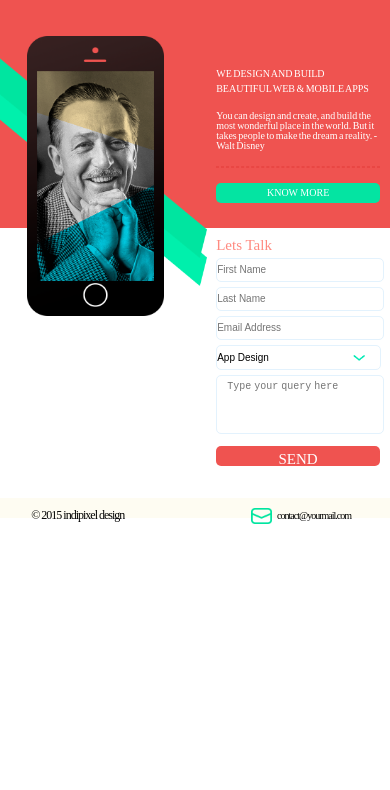
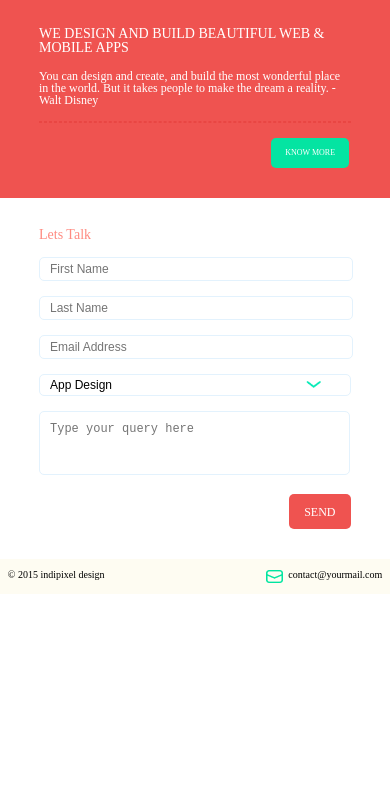
Before and after one commit to serj0110/maquette_two, a plain HTML site: page index.html in a window 390 px wide. Shown: the part 74-864 px from the top of the page. Drawn offline with Linux system fonts and the light colour scheme.

Commit message:
Update style.css
Изменил положение элементов для разрешений 800 и ниже

```diff
--- a/style.css
+++ b/style.css
@@ -2474,13 +2474,13 @@ body {
 				color: #ffffff;
 				font-size: 25px;
 				line-height: 50px;
-				margin-left: 15%;
+				margin-left: 10%;
 				float: left;
 				letter-spacing: 1px;
 			}
 			.contact {
 				line-height: 50px;
-				margin-right: 5%;
+				margin-right: 10%;
 				float: right;
 			}
 				.contact a {
@@ -2505,30 +2505,31 @@ body {
 			background: #ef5350;
 		}
 			.article-form {
-				margin: 60px 4% 15px 0;
-				width: 45%;
+				margin: 30px 10% 30px 10%;
+				width: auto;
 				height: auto;
-				float: right;
+				float: !important;
+				padding: 0;
 			}
 				.form-title {
 					width: auto;
 					height: auto;
 					font-family: Montserrat;
-					font-size: 20px;
-					color: #ffffff;
-					line-height: 20px;
-					word-spacing: -1px;
+					font-size: 22px;
+					color: #ffffff;
+					line-height: 22px;
+					word-spacing: 0;
 					margin-bottom: 15px;
 				}
 				.form-article {
 					width: auto;
 					height: auto;
 					font-family: "Montserrat Ultra Light";
-					font-size: 14px;
-					color: #ffffff;
-					line-height: 14px;
+					font-size: 17px;
+					color: #ffffff;
+					line-height: 17px;
 					letter-spacing: 0;
-					word-spacing: -1px;
+					word-spacing: 0;
 					margin-bottom: 15px;
 				}
 				.line {
@@ -2538,10 +2539,10 @@ body {
 				.form-button {
 					float: right;
 					font-family: Montserrat;
-					font-size: 14px;
+					font-size: 13px;
 					text-align: center;
 					line-height: 30px;
-					width: 40%;
+					width: 20%;
 					height: auto;
 					background: #04e4a2;
 					color: #ffffff;
@@ -2555,77 +2556,77 @@ body {
 			background: #ffffff;
 		}
 			.talk-form {
-				margin: 10px 4% 0 0;
-				width: 45%;
+				margin: 30px 10% 30px 10%;
+				width: auto;
 				height: auto;
-				float: right;
-				padding: 10px;
-				margin-bottom: 20px;
+				float: none;
+				padding: 0;
 			}
 				.title-talk {
-					height: 15px;
+					height: auto;
+					width: auto;
 					color: #ff8a80;
 					font-family: "Montserrat Light";
-					font-size: 17px;
-					line-height: 17px;
+					font-size: 22px;
+					line-height: 22px;
 					margin-left: 0;
-					margin-bottom: 10px;
+					margin-bottom: 15px;
 				}
 				.stroka1 {
-					width: 100%;
-					height: auto;
-					margin-bottom: 10px;
+					width: auto;
+					height: auto;
+					margin-bottom: 15px;
 				}
 					.first-name {
-						float: left;
-						height: auto;
-						border: 1px solid #e3f2fd;
-						font-size: 14px;
+						float: none;
+						height: auto;
+						border: 1px solid #e3f2fd;
+						font-size: 17px;
 						padding-left: 10px;
 						border-radius: 5px;
-						width: 42%;
-						line-height: 22px;
-						margin-bottom: 0;
+						width: calc(100% - 12px);
+						line-height: 25px;
+						margin-bottom: 15px;
 					}
 					.last-name {
-						float: right;
-						height: auto;
-						border: 1px solid #e3f2fd;
-						font-size: 14px;
-						padding-left: 10;
-						border-radius: 5px;
-						width: 42%;
-						line-height: 22px;
+						float: none;
+						height: auto;
+						border: 1px solid #e3f2fd;
+						font-size: 17px;
+						padding-left: 10px;
+						border-radius: 5px;
+						width: calc(100% - 12px);
+						line-height: 25px;
 					}
 				.stroka2 {
-					width: 100%;
-					height: auto;
-					margin-bottom: 10px;
+					width: auto;
+					height: auto;
+					margin-bottom: 15px;
 				}
 					.email {
-						float: left;
-						height: auto;
-						border: 1px solid #e3f2fd;
-						font-size: 14px;
+						float: none;
+						height: auto;
+						border: 1px solid #e3f2fd;
+						font-size: 17px;
 						padding-left: 10px;
 						border-radius: 5px;
-						width: 42%;
-						line-height: 22px;
-						margin-bottom: 0;
+						width: calc(100% - 12px);
+						line-height: 25px;
+						margin-bottom: 15px;
 					}
 					.select {
-						float: right;
-						height: 25px;
-						width: calc(42% + 20px);
-						line-height: 22px;
-						border: 1px solid #e3f2fd;
-						font-size: 14px;
+						float: none;
+						height: auto;
+						width: 100%;
+						line-height: 25px;
+						border: 1px solid #e3f2fd;
+						font-size: 17px;
 						padding-left: 10px;
 						border-radius: 5px;
 						-webkit-appearance: none;
 						background: #ffffff url(select.png) no-repeat;
 						background-position: 90% 50%;
-						background-size: 12px;
+						background-size: 15px;
 					}
 				.area {
 					float: none;
@@ -2633,20 +2634,20 @@ body {
 					height: 50px;
 					border: 1px solid #e3f2fd;
 					border-radius: 5px;
-					font-size: 14px;
+					font-size: 17px;
 					padding-left: 10px;
 					padding-top: 10px;
-					margin-bottom: 8px;
+					margin-bottom: 15px;
 					resize: none;
-					word-spacing: -3px;
+					word-spacing: 0;
 				}
 				.submit {
 					float: right;
 					font-family: "Montserrat SemiBold";
-					font-size: 18px;
+					font-size: 25px;
 					width: 20%;
-					height: 28px;
-					line-height: 28px;
+					height: 35px;
+					line-height: 35px;
 					border-radius: 5px;
 					background: #ef5350;
 					border: 0;
@@ -2654,6 +2655,7 @@ body {
 					cursor: pointer;
 				}
 		.phone {
+			display: none;
 			position: absolute;
 			top: 110px;
 			left: 13%;
@@ -2662,7 +2664,9 @@ body {
 			width: 25%;
 			height: 310px;
 		}
+
 			.screen {
+				display: none;
 				position: relative;
 				background: url(screen.png) no-repeat;
 				background-size: 100% 100%;
@@ -2671,6 +2675,7 @@ body {
 				height: 230px;
 			}
 		.line1 {
+			display: none;
 			position: absolute;
 			top: 104px;
 			background: url(line1.png) no-repeat;
@@ -2679,6 +2684,7 @@ body {
 			height: 763px;
 		}
 		.line2 {
+			display: none;
 			position: absolute;
 			top: 134px;
 			background: url(line2.png) no-repeat;
@@ -2690,35 +2696,34 @@ body {
 	.footer {
 		background: #fefcf2;
 		width: 100%;
-		height: 20px;
+		height: auto;
 		font-family: "Montserrat Light";
 		margin-bottom: 10px;
 	}
 		.footer-year {
 			float: left;
-			font-size: 12px;
-			letter-spacing: -1px;
-			margin-left: 13%;
-			margin-top: 10px;
+			font-size: 17px;
+			letter-spacing: 0;
+			margin: 10px 0 10px 10%;
 		}
 		.footer-email {
 			float: right;
-			margin-right: 34%;
-			margin-top: 10px;
-			height: 16px;
+			margin: 10px 10% 10px 0;
+			height: auto;
+			width: auto;
 		}
 			.footer-email-image {
 				float: left;
 				background: url(mail.png) no-repeat;
-				background-size: 21px 16px;
-				width: 21px;
+				background-size: 20px 17px;
+				background-position: center;
 				margin-right: 5px;
 			}
 			.footer-email-text {
 				float: right;
-				font-size: 10px;
-				letter-spacing: -1px;
-				line-height: 16px;
+				font-size: 17px;
+				letter-spacing: 0;
+				line-height: normal;
 			}
 }
 @media screen and (max-width: 600px) {
@@ -2744,22 +2749,22 @@ body {
 				font-family: Montserrat;
 				font-weight: bold;
 				color: #ffffff;
-				font-size: 25px;
+				font-size: 23px;
 				line-height: 50px;
-				margin-left: 12%;
+				margin-left: 10%;
 				float: left;
-				letter-spacing: 1px;
+				letter-spacing: 0;
 			}
 			.contact {
 				line-height: 50px;
-				margin-right: 5%;
+				margin-right: 10%;
 				float: right;
 			}
 				.contact a {
 					color: #ffffff;
 					text-decoration: none;
 					font-family: "Gotham Book";
-					font-size: 17px;
+					font-size: 15px;
 					letter-spacing: -1px;
 				}
 				.contact a:hover {
@@ -2777,30 +2782,31 @@ body {
 			background: #ef5350;
 		}
 			.article-form {
-				margin: 60px 4% 15px 0;
-				width: 42%;
+				margin: 30px 10% 30px 10%;
+				width: auto;
 				height: auto;
-				float: right;
+				float: !important;
+				padding: 0;
 			}
 				.form-title {
 					width: auto;
 					height: auto;
 					font-family: Montserrat;
-					font-size: 15px;
-					color: #ffffff;
-					line-height: 15px;
-					word-spacing: -1px;
+					font-size: 16px;
+					color: #ffffff;
+					line-height: 16px;
+					word-spacing: 0;
 					margin-bottom: 15px;
 				}
 				.form-article {
 					width: auto;
 					height: auto;
 					font-family: "Montserrat Ultra Light";
-					font-size: 11px;
-					color: #ffffff;
-					line-height: 10px;
+					font-size: 15px;
+					color: #ffffff;
+					line-height: 15px;
 					letter-spacing: 0;
-					word-spacing: -1px;
+					word-spacing: 0;
 					margin-bottom: 15px;
 				}
 				.line {
@@ -2812,8 +2818,8 @@ body {
 					font-family: Montserrat;
 					font-size: 10px;
 					text-align: center;
-					line-height: 20px;
-					width: 40%;
+					line-height: 30px;
+					width: 23%;
 					height: auto;
 					background: #04e4a2;
 					color: #ffffff;
@@ -2827,77 +2833,77 @@ body {
 			background: #ffffff;
 		}
 			.talk-form {
-				margin: 0 4% 0 0;
-				width: 42%;
+				margin: 30px 10% 30px 10%;
+				width: auto;
 				height: auto;
-				float: right;
-				padding: 10px;
-				margin-bottom: 20px;
+				float: none;
+				padding: 0;
 			}
 				.title-talk {
-					height: 15px;
+					height: auto;
+					width: auto;
 					color: #ff8a80;
 					font-family: "Montserrat Light";
-					font-size: 15px;
-					line-height: 15px;
+					font-size: 17px;
+					line-height: 17px;
 					margin-left: 0;
-					margin-bottom: 5px;
+					margin-bottom: 15px;
 				}
 				.stroka1 {
-					width: 100%;
-					height: auto;
-					margin-bottom: 5px;
+					width: auto;
+					height: auto;
+					margin-bottom: 15px;
 				}
 					.first-name {
-						float: left;
-						height: auto;
-						border: 1px solid #e3f2fd;
-						font-size: 10px;
+						float: none;
+						height: auto;
+						border: 1px solid #e3f2fd;
+						font-size: 15px;
 						padding-left: 10px;
 						border-radius: 5px;
-						width: 42%;
-						line-height: 20px;
-						margin-bottom: 5px;
+						width: calc(100% - 12px);
+						line-height: 23px;
+						margin-bottom: 15px;
 					}
 					.last-name {
-						float: right;
-						height: auto;
-						border: 1px solid #e3f2fd;
-						font-size: 10px;
-						padding-left: 10;
-						border-radius: 5px;
-						width: 42%;
-						line-height: 20px;
+						float: none;
+						height: auto;
+						border: 1px solid #e3f2fd;
+						font-size: 15px;
+						padding-left: 10px;
+						border-radius: 5px;
+						width: calc(100% - 12px);
+						line-height: 23px;
 					}
 				.stroka2 {
-					width: 100%;
-					height: auto;
-					margin-bottom: 5px;
+					width: auto;
+					height: auto;
+					margin-bottom: 15px;
 				}
 					.email {
-						float: left;
-						height: auto;
-						border: 1px solid #e3f2fd;
-						font-size: 10px;
+						float: none;
+						height: auto;
+						border: 1px solid #e3f2fd;
+						font-size: 15px;
 						padding-left: 10px;
 						border-radius: 5px;
-						width: 42%;
-						line-height: 20px;
-						margin-bottom: 5px;
+						width: calc(100% - 12px);
+						line-height: 23px;
+						margin-bottom: 15px;
 					}
 					.select {
-						float: right;
-						height: 25px;
-						width: calc(42% + 20px);
-						line-height: 20px;
-						border: 1px solid #e3f2fd;
-						font-size: 10px;
+						float: none;
+						height: auto;
+						width: 100%;
+						line-height: 23px;
+						border: 1px solid #e3f2fd;
+						font-size: 15px;
 						padding-left: 10px;
 						border-radius: 5px;
 						-webkit-appearance: none;
 						background: #ffffff url(select.png) no-repeat;
 						background-position: 90% 50%;
-						background-size: 12px;
+						background-size: 15px;
 					}
 				.area {
 					float: none;
@@ -2905,19 +2911,19 @@ body {
 					height: 50px;
 					border: 1px solid #e3f2fd;
 					border-radius: 5px;
-					font-size: 13px;
+					font-size: 15px;
 					padding-left: 10px;
 					padding-top: 10px;
-					margin-bottom: 8px;
+					margin-bottom: 15px;
 					resize: none;
-					word-spacing: -3px;
+					word-spacing: 0;
 				}
 				.submit {
 					float: right;
 					font-family: "Montserrat SemiBold";
-					font-size: 18px;
-					width: 40%;
-					height: 25px;
+					font-size: 15px;
+					width: 20%;
+					height: 35px;
 					line-height: 25px;
 					border-radius: 5px;
 					background: #ef5350;
@@ -2926,33 +2932,38 @@ body {
 					cursor: pointer;
 				}
 		.phone {
+			display: none;
 			position: absolute;
 			top: 110px;
-			left: 10%;
+			left: 13%;
 			background: url(phone.png) no-repeat;
-			background-size: 100% 280px;
+			background-size: 100% 310px;
 			width: 25%;
-			height: 280px;
-		}
+			height: 310px;
+		}
+
 			.screen {
+				display: none;
 				position: relative;
 				background: url(screen.png) no-repeat;
 				background-size: 100% 100%;
 				margin: 35px auto 0 auto;
 				width: 86%;
-				height: 210px;
+				height: 230px;
 			}
 		.line1 {
-			position: absolute;
-			top: 87px;
+			display: none;
+			position: absolute;
+			top: 104px;
 			background: url(line1.png) no-repeat;
 			background-size: 100% 250px;
 			width: 45%;
 			height: 763px;
 		}
 		.line2 {
-			position: absolute;
-			top: 117px;
+			display: none;
+			position: absolute;
+			top: 134px;
 			background: url(line2.png) no-repeat;
 			background-size: 100% 250px;
 			width: 45%;
@@ -2962,35 +2973,39 @@ body {
 	.footer {
 		background: #fefcf2;
 		width: 100%;
-		height: 20px;
+		height: auto;
 		font-family: "Montserrat Light";
 		margin-bottom: 10px;
 	}
 		.footer-year {
 			float: left;
-			font-size: 12px;
-			letter-spacing: -1px;
-			margin-left: 10%;
-			margin-top: 10px;
+			font-size: 10px;
+			letter-spacing: 0;
+			margin: 10px 0 10px 10%;
 		}
 		.footer-email {
 			float: right;
-			margin-right: 26%;
-			margin-top: 10px;
-			height: 16px;
+			margin: 10px 10% 10px 0;
+			height: auto;
+			width: auto;
+			line-height: 10px;
 		}
 			.footer-email-image {
 				float: left;
 				background: url(mail.png) no-repeat;
-				background-size: 21px 16px;
-				width: 21px;
+				background-size: 17px 13px;
+				background-position: center;
 				margin-right: 5px;
+				width: 17px;
+				height: 15px;
 			}
 			.footer-email-text {
 				float: right;
+				width: auto;
+				height: auto;
 				font-size: 10px;
-				letter-spacing: -1px;
-				line-height: 16px;
+				letter-spacing: 0;
+				line-height: normal;
 			}
 }
 @media screen and (max-width: 414px) {
@@ -3016,22 +3031,22 @@ body {
 				font-family: Montserrat;
 				font-weight: bold;
 				color: #ffffff;
-				font-size: 25px;
+				font-size: 20px;
 				line-height: 50px;
-				margin-left: 8%;
+				margin-left: 10%;
 				float: left;
-				letter-spacing: 1px;
+				letter-spacing: 0;
 			}
 			.contact {
 				line-height: 50px;
-				margin-right: 5%;
+				margin-right: 10%;
 				float: right;
 			}
 				.contact a {
 					color: #ffffff;
 					text-decoration: none;
 					font-family: "Gotham Book";
-					font-size: 17px;
+					font-size: 13px;
 					letter-spacing: -1px;
 				}
 				.contact a:hover {
@@ -3049,30 +3064,31 @@ body {
 			background: #ef5350;
 		}
 			.article-form {
-				margin: 60px 0 15px 0;
-				width: 42%;
+				margin: 30px 10% 30px 10%;
+				width: auto;
 				height: auto;
-				float: right;
+				float: !important;
+				padding: 0;
 			}
 				.form-title {
 					width: auto;
 					height: auto;
 					font-family: Montserrat;
-					font-size: 10px;
-					color: #ffffff;
-					line-height: 15px;
-					word-spacing: -1px;
+					font-size: 14px;
+					color: #ffffff;
+					line-height: 14px;
+					word-spacing: 0;
 					margin-bottom: 15px;
 				}
 				.form-article {
 					width: auto;
 					height: auto;
 					font-family: "Montserrat Ultra Light";
-					font-size: 10px;
-					color: #ffffff;
-					line-height: 10px;
+					font-size: 12px;
+					color: #ffffff;
+					line-height: 12px;
 					letter-spacing: 0;
-					word-spacing: -1px;
+					word-spacing: 0;
 					margin-bottom: 15px;
 				}
 				.line {
@@ -3080,12 +3096,12 @@ body {
 					margin-bottom: 15px;
 				}
 				.form-button {
-					float: none;
+					float: right;
 					font-family: Montserrat;
-					font-size: 10px;
+					font-size: 8px;
 					text-align: center;
-					line-height: 20px;
-					width: 100%;
+					line-height: 30px;
+					width: 25%;
 					height: auto;
 					background: #04e4a2;
 					color: #ffffff;
@@ -3099,97 +3115,98 @@ body {
 			background: #ffffff;
 		}
 			.talk-form {
-				margin: 0;
-				width: 42%;
+				margin: 30px 10% 30px 10%;
+				width: auto;
 				height: auto;
-				float: right;
-				padding: 10px;
-				margin-bottom: 20px;
+				float: none;
+				padding: 0;
 			}
 				.title-talk {
-					height: 15px;
+					height: auto;
+					width: auto;
 					color: #ff8a80;
 					font-family: "Montserrat Light";
-					font-size: 15px;
-					line-height: 15px;
+					font-size: 14px;
+					line-height: 14px;
 					margin-left: 0;
-					margin-bottom: 5px;
+					margin-bottom: 15px;
 				}
 				.stroka1 {
-					width: 100%;
-					height: auto;
-					margin-bottom: 5px;
+					width: auto;
+					height: auto;
+					margin-bottom: 15px;
 				}
 					.first-name {
 						float: none;
 						height: auto;
 						border: 1px solid #e3f2fd;
-						font-size: 10px;
-						padding-left: 0;
-						border-radius: 5px;
+						font-size: 12px;
+						padding-left: 10px;
+						border-radius: 5px;
+						width: calc(100% - 12px);
+						line-height: 20px;
+						margin-bottom: 15px;
+					}
+					.last-name {
+						float: none;
+						height: auto;
+						border: 1px solid #e3f2fd;
+						font-size: 12px;
+						padding-left: 10px;
+						border-radius: 5px;
+						width: calc(100% - 12px);
+						line-height: 20px;
+					}
+				.stroka2 {
+					width: auto;
+					height: auto;
+					margin-bottom: 15px;
+				}
+					.email {
+						float: none;
+						height: auto;
+						border: 1px solid #e3f2fd;
+						font-size: 12px;
+						padding-left: 10px;
+						border-radius: 5px;
+						width: calc(100% - 12px);
+						line-height: 20px;
+						margin-bottom: 15px;
+					}
+					.select {
+						float: none;
+						height: auto;
 						width: 100%;
 						line-height: 20px;
-						margin-bottom: 5px;
-					}
-					.last-name {
-						float: none;
-						height: auto;
-						border: 1px solid #e3f2fd;
-						font-size: 10px;
-						padding-left: 0;
-						border-radius: 5px;
-						width: 100%;
-						line-height: 20px;
-					}
-				.stroka2 {
-					width: 100%;
-					height: auto;
-					margin-bottom: 5px;
-				}
-					.email {
-						float: none;
-						height: auto;
-						border: 1px solid #e3f2fd;
-						font-size: 10px;
-						padding-left: 0;
-						border-radius: 5px;
-						width: 100%;
-						line-height: 20px;
-						margin-bottom: 5px;
-					}
-					.select {
-						float: none;
-						height: 25px;
-						width: calc(100% + 1px);
-						line-height: 20px;
-						border: 1px solid #e3f2fd;
-						font-size: 10px;
-						padding-left: 0;
+						border: 1px solid #e3f2fd;
+						font-size: 12px;
+						padding-left: 10px;
 						border-radius: 5px;
 						-webkit-appearance: none;
 						background: #ffffff url(select.png) no-repeat;
 						background-position: 90% 50%;
-						background-size: 12px;
+						background-size: 15px;
 					}
 				.area {
 					float: none;
-					width: calc(100% - 10px);
+					width: calc(100% - 15px);
 					height: 50px;
 					border: 1px solid #e3f2fd;
 					border-radius: 5px;
-					font-size: 10px;
+					font-size: 12px;
 					padding-left: 10px;
-					padding-top: 5px;
-					margin-bottom: 8px;
+					padding-top: 10px;
+					margin-bottom: 15px;
 					resize: none;
-					word-spacing: -3px;
+					word-spacing: 0;
 				}
 				.submit {
-					float: none;
+					float: right;
 					font-family: "Montserrat SemiBold";
-					font-size: 15px;
-					width: 100%;
-					height: 20px;
+					font-size: 12px;
+					width: 20%;
+					height: 35px;
+					line-height: 22px;
 					border-radius: 5px;
 					background: #ef5350;
 					border: 0;
@@ -3197,70 +3214,79 @@ body {
 					cursor: pointer;
 				}
 		.phone {
+			display: none;
 			position: absolute;
 			top: 110px;
-			left: 7%;
+			left: 13%;
 			background: url(phone.png) no-repeat;
-			background-size: 100% 280px;
-			width: 35%;
-			height: 280px;
-		}
+			background-size: 100% 310px;
+			width: 25%;
+			height: 310px;
+		}
+
 			.screen {
+				display: none;
 				position: relative;
 				background: url(screen.png) no-repeat;
 				background-size: 100% 100%;
 				margin: 35px auto 0 auto;
 				width: 86%;
-				height: 210px;
+				height: 230px;
 			}
 		.line1 {
-			position: absolute;
-			top: 82px;
+			display: none;
+			position: absolute;
+			top: 104px;
 			background: url(line1.png) no-repeat;
 			background-size: 100% 250px;
-			width: 53%;
+			width: 45%;
 			height: 763px;
 		}
 		.line2 {
-			position: absolute;
-			top: 110px;
+			display: none;
+			position: absolute;
+			top: 134px;
 			background: url(line2.png) no-repeat;
 			background-size: 100% 250px;
-			width: 53%;
+			width: 45%;
 			height: 763px;
 		}
 	/*Низ*/
 	.footer {
 		background: #fefcf2;
 		width: 100%;
-		height: 20px;
+		height: auto;
 		font-family: "Montserrat Light";
 		margin-bottom: 10px;
 	}
 		.footer-year {
 			float: left;
-			font-size: 12px;
-			letter-spacing: -1px;
-			margin-left: 8%;
-			margin-top: 10px;
+			font-size: 10px;
+			letter-spacing: 0;
+			margin: 10px 0 10px 2%;
 		}
 		.footer-email {
 			float: right;
-			margin-right: 10%;
-			margin-top: 10px;
-			height: 16px;
+			margin: 10px 2% 10px 0;
+			height: auto;
+			width: auto;
+			line-height: 10px;
 		}
 			.footer-email-image {
 				float: left;
 				background: url(mail.png) no-repeat;
-				background-size: 21px 16px;
-				width: 21px;
+				background-size: 17px 13px;
+				background-position: center;
 				margin-right: 5px;
+				width: 17px;
+				height: 15px;
 			}
 			.footer-email-text {
 				float: right;
+				width: auto;
+				height: auto;
 				font-size: 10px;
-				letter-spacing: -1px;
-				line-height: 16px;
+				letter-spacing: 0;
+				line-height: normal;
 			}
 }
```
